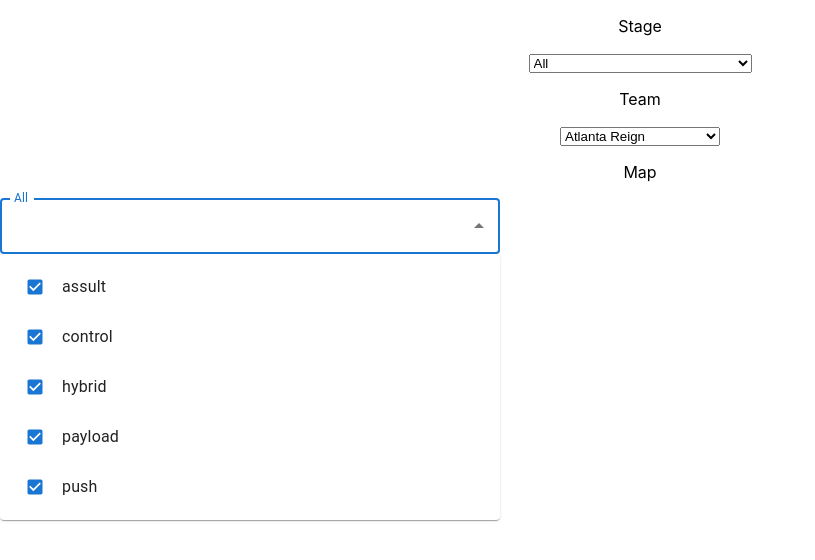
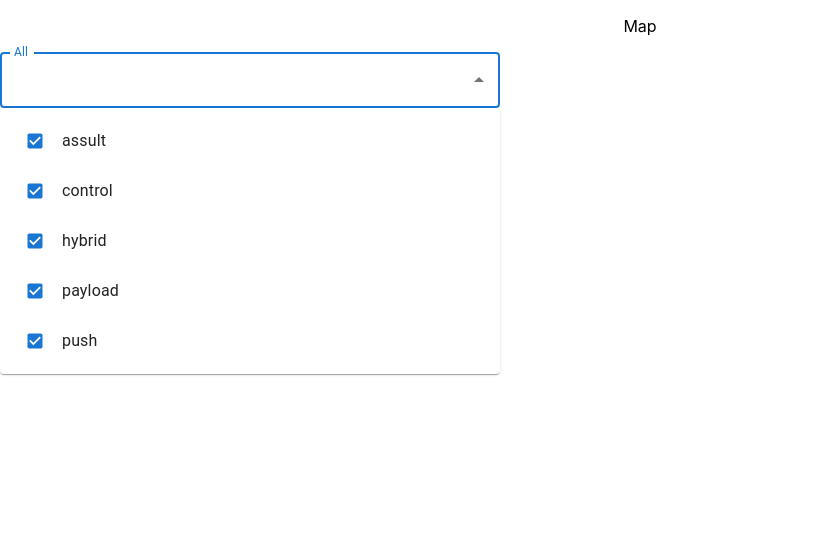
Before and after one commit to RyanLuong1/Overwatch-League-2022-Season-Stats-Lab, a React (Create React App) app: page / in a window 1280 px wide. Both pictures are taken after a click on the element "All". Shown: the top 560 px of the page, without its empty margins (0-815 px from the left). Built offline with nearby package versions, Linux system fonts and the light colour scheme.

Commit message:
Turn GlobalHeroUsage to parent and everything else the children

```diff
--- a/src/App.js
+++ b/src/App.js
@@ -1,18 +1,16 @@
-import logo from './logo.svg';
 import './App.css';
 import StagePicker from "./components/StagePicker.tsx"
 import TeamPicker from './components/TeamPicker.tsx';
 import MapPicker from './components/MapPicker.tsx';
 import MapTypePicker from './components/MapTypePicker.tsx';
-
+import GlobalHeroUsage from './components/GlobalHeroUsage.tsx'
+import { MapType } from './components/MapType.ts';
 
 
 function App() {
   return (
     <div className="App">
-      <StagePicker></StagePicker>
-      <TeamPicker></TeamPicker>
-      <MapTypePicker mapCategories={["assult", "control", "hybrid", "payload", "push"]} isCheckedArray={["true", "true", "true", "true", "true"]}></MapTypePicker>
+      <GlobalHeroUsage/>
     </div>
   );
 }
--- a/src/components/GlobalHeroUsage.tsx
+++ b/src/components/GlobalHeroUsage.tsx
@@ -0,0 +1,29 @@
+import React, {useState, useEffect} from 'react'
+import MapTypePicker from "./MapTypePicker.tsx"
+import { MapType } from './MapType';
+
+const listOfMapType: MapType[] = [
+    {value: "assult", label: "Assult", index: 0, checkedState: true},
+    {value: "control", label: "Control", index: 1, checkedState: true},
+    {value: "hybrid", label: "Hybrid", index: 2, checkedState: true},
+    {value: "payload", label: "Payload", index: 3, checkedState: true},
+    {value: "push", label: "Push", index: 4, checkedState: true},
+  ]
+
+const GlobalHeroUsage = () => {
+    const [arrayOfMapType, updateArrayOfMapType] = useState<MapType[]>(listOfMapType)
+    console.log(arrayOfMapType)
+    const updateArrayOfMapTypeHelper = (mapTypeName: string, clicked: boolean): void => {
+        updateArrayOfMapType(prevState => prevState.map(mapType => ({
+            ...mapType,
+            checkedState: mapTypeName === mapType.value ? clicked : mapType.checkedState
+        })))
+    }
+    return(
+        <div>
+            <MapTypePicker listOfMapType={arrayOfMapType} parentFunction={updateArrayOfMapTypeHelper}/>
+        </div>
+    )
+}
+
+export default GlobalHeroUsage
--- /dev/null
+++ b/src/components/MapType.ts
@@ -0,0 +1,6 @@
+export interface MapType {
+    value: string;
+    label: string;
+    index: number
+    checkedState: boolean
+}
--- a/src/components/MapTypePicker.tsx
+++ b/src/components/MapTypePicker.tsx
@@ -3,55 +3,58 @@ import Select from 'react-select'
 import { TextField, Autocomplete, Checkbox } from '@mui/material';
 import CheckBoxOutlineBlankIcon from '@mui/icons-material/CheckBoxOutlineBlank';
 import CheckBoxIcon from '@mui/icons-material/CheckBox';
+import { MapType } from './MapType';
 
 const icon = <CheckBoxOutlineBlankIcon fontSize="small" />;
 const checkedIcon = <CheckBoxIcon fontSize="small" />;
 
-export interface MapType {
-    value: string;
-    label: string;
-    index: number
-}
+const MapTypePicker = (props: {listOfMapType: MapType[], parentFunction: Function}) => {
+    const [mapTypePicks, updateMapTypePicks] = useState<string[]>(["assult", "control", "hybrid", "payload", "push"])
 
-const mapTypes: readonly MapType[] = [
-    {value: "assult", label: "Assult", index: 0},
-    {value: "control", label: "Control", index: 1},
-    {value: "hybrid", label: "Hybrid", index: 2},
-    {value: "payload", label: "Payload", index: 3},
-    {value: "push", label: "Push", index: 4},
-]
-
-const MapTypePicker = ({mapCategories, isCheckedArray}: {mapCategories: Array<string>, isCheckedArray: Array<boolean>}) => {
-    const [mapTypeSet, updateMapTypeSet] = useState<Array<string>>(mapCategories);
-    const [isChecked, updateIsChecked] = useState<Array<boolean>>(isCheckedArray)
-    console.log(mapTypeSet)
-
-    const updateMapTypeSetHelper = ({mapType} : {mapType: string}) => {
-        if (mapTypeSet.includes(mapType)) {
-            updateMapTypeSet(mapTypeSet.filter(type => type !== mapType))
+    const updateMapTypePicksHelper = (name, clicked) => {
+        console.log(name, clicked)
+        if (clicked !== true) {
+            updateMapTypePicks(mapTypePicks.filter(mapTypeName => mapTypeName !== name))
         }
         else {
-            updateMapTypeSet([...mapTypeSet, mapType])
+            updateMapTypePicks([...mapTypePicks, name])
+            }
         }
-    }
 
-    const updateIsCheckedHelper = ({index, checkedState}: {index: number, checkedState: boolean}) => {
-        updateIsChecked((isChecked) => {
-            return isChecked.map((c, i) => {
-                if (i === index) {
-                    return checkedState
-                }
-                return c
-            } )
-        })
-    }
+    // useEffect(() => {
+    //     updateMapTypePicksHelper(props.listOfMapType)
+    // }, [])
+    // const [mapTypeSet, updateMapTypeSet] = useState<Array<string>>(mapCategories);
+    // const [isChecked, updateIsChecked] = useState<Array<boolean>>(isCheckedArray)
+    // console.log(mapTypeSet)
 
-    const updateBothMapTypeSetAndIsChecked = ({mapType, index, checkedState}: {mapType: string, index: number, checkedState: boolean}) => {
-        console.log(mapType)
+    // const updateMapTypeSetHelper = ({mapType} : {mapType: string}) => {
+    //     if (mapTypeSet.includes(mapType)) {
+    //         updateMapTypeSet(mapTypeSet.filter(type => type !== mapType))
+    //     }
+    //     else {
+    //         updateMapTypeSet([...mapTypeSet, mapType])
+    //     }
+    // }
+
+    // const updateIsCheckedHelper = ({index, checkedState}: {index: number, checkedState: boolean}) => {
+    //     updateIsChecked((isChecked) => {
+    //         return isChecked.map((c, i) => {
+    //             if (i === index) {
+    //                 return checkedState
+    //             }
+    //             return c
+    //         } )
+    //     })
+    // }
+
+    // const updateBothMapTypeSetAndIsChecked = ({mapType, index, checkedState}: {mapType: string, index: number, checkedState: boolean}) => {
+    //     updateMapTypeSetHelper(mapType)
+    //     updateIsCheckedHelper(index, checkedState)
         // updateMapTypeSetHelper(mapType)
         // updateIsCheckedHelper(index, checkedState)
 
-    }
+    // }
 
     // const update = ({mapType, index, checkedState}: {mapType: string, index: number, checkedState: boolean}) => {
     //     console.log(mapTypeSet)
@@ -67,6 +70,10 @@ const MapTypePicker = ({mapCategories, isCheckedArray}: {mapCategories: Array<st
     //     </select>
     // )
     // fetch("http://127.0.0.1:5000/bucket").then(response => response.text()).then(text => console.log(text))
+    const handleChange = (event, mapTypeName, clicked) => {
+        updateMapTypePicksHelper(mapTypeName, clicked)
+        props.parentFunction(mapTypeName, clicked)
+    }
     return(
         <div>
             <p>
@@ -76,25 +83,24 @@ const MapTypePicker = ({mapCategories, isCheckedArray}: {mapCategories: Array<st
             <Autocomplete
             multiple
             id="checkboxes-tags-demo"
-            options={mapTypes}
+            options={props.listOfMapType}
             disableCloseOnSelect
             getOptionLabel={(mapType) => mapType.value}
             renderOption={(props, mapType, { selected }) => (
-                <li {...props} key={mapType.index}>
+                <li {...props}>
                 <Checkbox
                     icon={icon}
                     checkedIcon={checkedIcon}
                     style={{ marginRight: 8 }}
-                    defaultChecked={true}
-                    id={(mapType.index).toString()}
-                    onChange={(event, isChecked) => updateBothMapTypeSetAndIsChecked(mapType.value, mapType.index, isChecked)}
+                    checked={mapType.checkedState}
+                    onChange={(event, clicked) => handleChange(event, mapType.value, clicked)}
                 />
                 {mapType.value}
                 </li>
             )}
             style={{ width: 500 }}
             renderInput={(params) => (
-                <TextField {...params} label={mapTypeSet.length === 5 ? "All" : "Multiple Values"}/>
+                <TextField {...params} label={props.listOfMapType.length === 5 ? "All" : "Multiple Values"}/>
             )}
             />
             </div>
```
